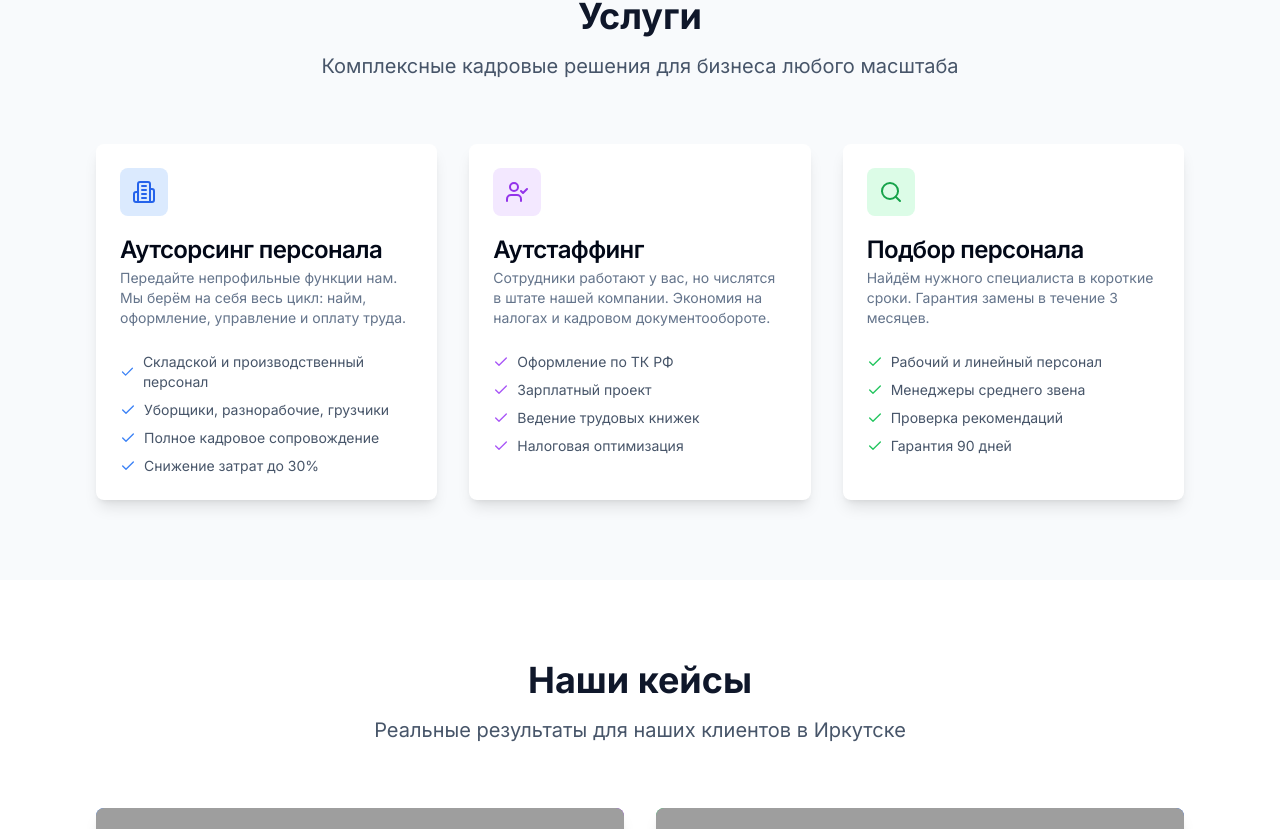
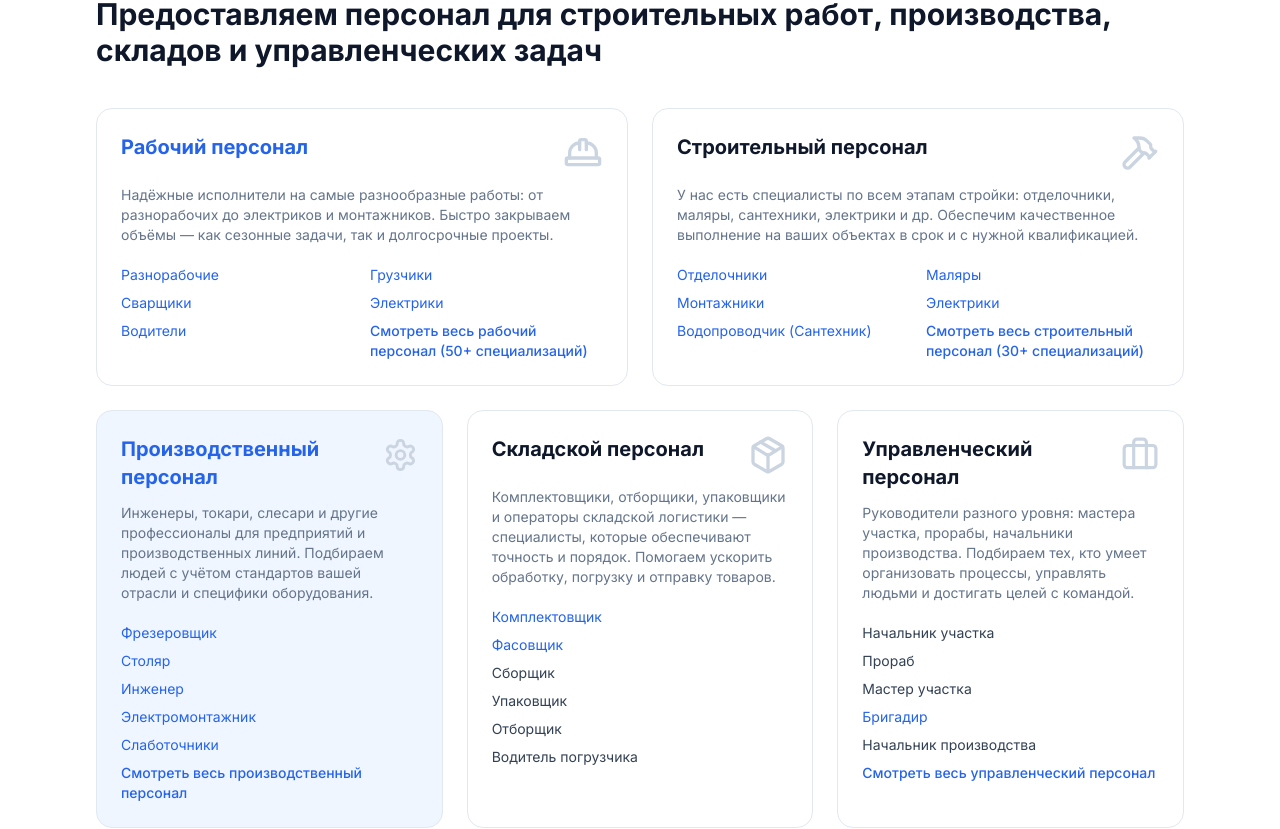
Before and after one commit to pr-poehali-dev/data-sync-initiative-7, a React (Vite) app: page / in a window 1280 px wide. Shown: the part 1587-2416 px from the top of the page. Built offline with nearby package versions, Linux system fonts and the light colour scheme; grey boxes are pictures that could not be loaded.

Commit message:
Добавить блок функциональности

```diff
--- a/src/pages/Index.tsx
+++ b/src/pages/Index.tsx
@@ -138,6 +138,114 @@ export default function Portfolio() {
                 alt="Команда агентства"
                 className="rounded-2xl shadow-lg w-full max-w-[400px] h-auto"
               />
+            </div>
+          </div>
+        </div>
+      </section>
+
+      {/* Personnel Categories Section */}
+      <section className="py-20 bg-white">
+        <div className="max-w-6xl mx-auto px-4 sm:px-6 lg:px-8">
+          <h2 className="text-2xl sm:text-3xl font-bold text-slate-900 mb-10">
+            Предоставляем персонал для строительных работ, производства, складов и управленческих задач
+          </h2>
+
+          <div className="grid md:grid-cols-2 gap-6 mb-6">
+            {/* Рабочий персонал */}
+            <div className="border border-slate-200 rounded-2xl p-6 hover:shadow-md transition-shadow">
+              <div className="flex justify-between items-start mb-3">
+                <h3 className="text-xl font-bold text-blue-600">Рабочий персонал</h3>
+                <Icon name="HardHat" className="h-10 w-10 text-slate-300" />
+              </div>
+              <p className="text-slate-500 text-sm mb-5">
+                Надёжные исполнители на самые разнообразные работы: от разнорабочих до электриков и монтажников. Быстро закрываем объёмы — как сезонные задачи, так и долгосрочные проекты.
+              </p>
+              <div className="grid grid-cols-2 gap-x-4 gap-y-2 text-sm">
+                <span className="text-blue-600 hover:underline cursor-pointer">Разнорабочие</span>
+                <span className="text-blue-600 hover:underline cursor-pointer">Грузчики</span>
+                <span className="text-blue-600 hover:underline cursor-pointer">Сварщики</span>
+                <span className="text-blue-600 hover:underline cursor-pointer">Электрики</span>
+                <span className="text-blue-600 hover:underline cursor-pointer">Водители</span>
+                <span className="text-blue-600 font-medium hover:underline cursor-pointer">Смотреть весь рабочий персонал (50+ специализаций)</span>
+              </div>
+            </div>
+
+            {/* Строительный персонал */}
+            <div className="border border-slate-200 rounded-2xl p-6 hover:shadow-md transition-shadow">
+              <div className="flex justify-between items-start mb-3">
+                <h3 className="text-xl font-bold text-slate-900">Строительный персонал</h3>
+                <Icon name="Hammer" className="h-10 w-10 text-slate-300" />
+              </div>
+              <p className="text-slate-500 text-sm mb-5">
+                У нас есть специалисты по всем этапам стройки: отделочники, маляры, сантехники, электрики и др. Обеспечим качественное выполнение на ваших объектах в срок и с нужной квалификацией.
+              </p>
+              <div className="grid grid-cols-2 gap-x-4 gap-y-2 text-sm">
+                <span className="text-blue-600 hover:underline cursor-pointer">Отделочники</span>
+                <span className="text-blue-600 hover:underline cursor-pointer">Маляры</span>
+                <span className="text-blue-600 hover:underline cursor-pointer">Монтажники</span>
+                <span className="text-blue-600 hover:underline cursor-pointer">Электрики</span>
+                <span className="text-blue-600 hover:underline cursor-pointer">Водопроводчик (Сантехник)</span>
+                <span className="text-blue-600 font-medium hover:underline cursor-pointer">Смотреть весь строительный персонал (30+ специализаций)</span>
+              </div>
+            </div>
+          </div>
+
+          <div className="grid md:grid-cols-3 gap-6">
+            {/* Производственный персонал */}
+            <div className="border border-slate-200 rounded-2xl p-6 bg-blue-50 hover:shadow-md transition-shadow">
+              <div className="flex justify-between items-start mb-3">
+                <h3 className="text-xl font-bold text-blue-600">Производственный персонал</h3>
+                <Icon name="Settings" className="h-10 w-10 text-slate-300" />
+              </div>
+              <p className="text-slate-500 text-sm mb-5">
+                Инженеры, токари, слесари и другие профессионалы для предприятий и производственных линий. Подбираем людей с учётом стандартов вашей отрасли и специфики оборудования.
+              </p>
+              <div className="flex flex-col gap-2 text-sm">
+                <span className="text-blue-600 hover:underline cursor-pointer">Фрезеровщик</span>
+                <span className="text-blue-600 hover:underline cursor-pointer">Столяр</span>
+                <span className="text-blue-600 hover:underline cursor-pointer">Инженер</span>
+                <span className="text-blue-600 hover:underline cursor-pointer">Электромонтажник</span>
+                <span className="text-blue-600 hover:underline cursor-pointer">Слаботочники</span>
+                <span className="text-blue-600 font-medium hover:underline cursor-pointer">Смотреть весь производственный персонал</span>
+              </div>
+            </div>
+
+            {/* Складской персонал */}
+            <div className="border border-slate-200 rounded-2xl p-6 hover:shadow-md transition-shadow">
+              <div className="flex justify-between items-start mb-3">
+                <h3 className="text-xl font-bold text-slate-900">Складской персонал</h3>
+                <Icon name="Package" className="h-10 w-10 text-slate-300" />
+              </div>
+              <p className="text-slate-500 text-sm mb-5">
+                Комплектовщики, отборщики, упаковщики и операторы складской логистики — специалисты, которые обеспечивают точность и порядок. Помогаем ускорить обработку, погрузку и отправку товаров.
+              </p>
+              <div className="flex flex-col gap-2 text-sm">
+                <span className="text-blue-600 hover:underline cursor-pointer">Комплектовщик</span>
+                <span className="text-blue-600 hover:underline cursor-pointer">Фасовщик</span>
+                <span className="text-slate-700">Сборщик</span>
+                <span className="text-slate-700">Упаковщик</span>
+                <span className="text-slate-700">Отборщик</span>
+                <span className="text-slate-700">Водитель погрузчика</span>
+              </div>
+            </div>
+
+            {/* Управленческий персонал */}
+            <div className="border border-slate-200 rounded-2xl p-6 hover:shadow-md transition-shadow">
+              <div className="flex justify-between items-start mb-3">
+                <h3 className="text-xl font-bold text-slate-900">Управленческий персонал</h3>
+                <Icon name="Briefcase" className="h-10 w-10 text-slate-300" />
+              </div>
+              <p className="text-slate-500 text-sm mb-5">
+                Руководители разного уровня: мастера участка, прорабы, начальники производства. Подбираем тех, кто умеет организовать процессы, управлять людьми и достигать целей с командой.
+              </p>
+              <div className="flex flex-col gap-2 text-sm">
+                <span className="text-slate-700">Начальник участка</span>
+                <span className="text-slate-700">Прораб</span>
+                <span className="text-slate-700">Мастер участка</span>
+                <span className="text-blue-600 hover:underline cursor-pointer">Бригадир</span>
+                <span className="text-slate-700">Начальник производства</span>
+                <span className="text-blue-600 font-medium hover:underline cursor-pointer">Смотреть весь управленческий персонал</span>
+              </div>
             </div>
           </div>
         </div>
```
